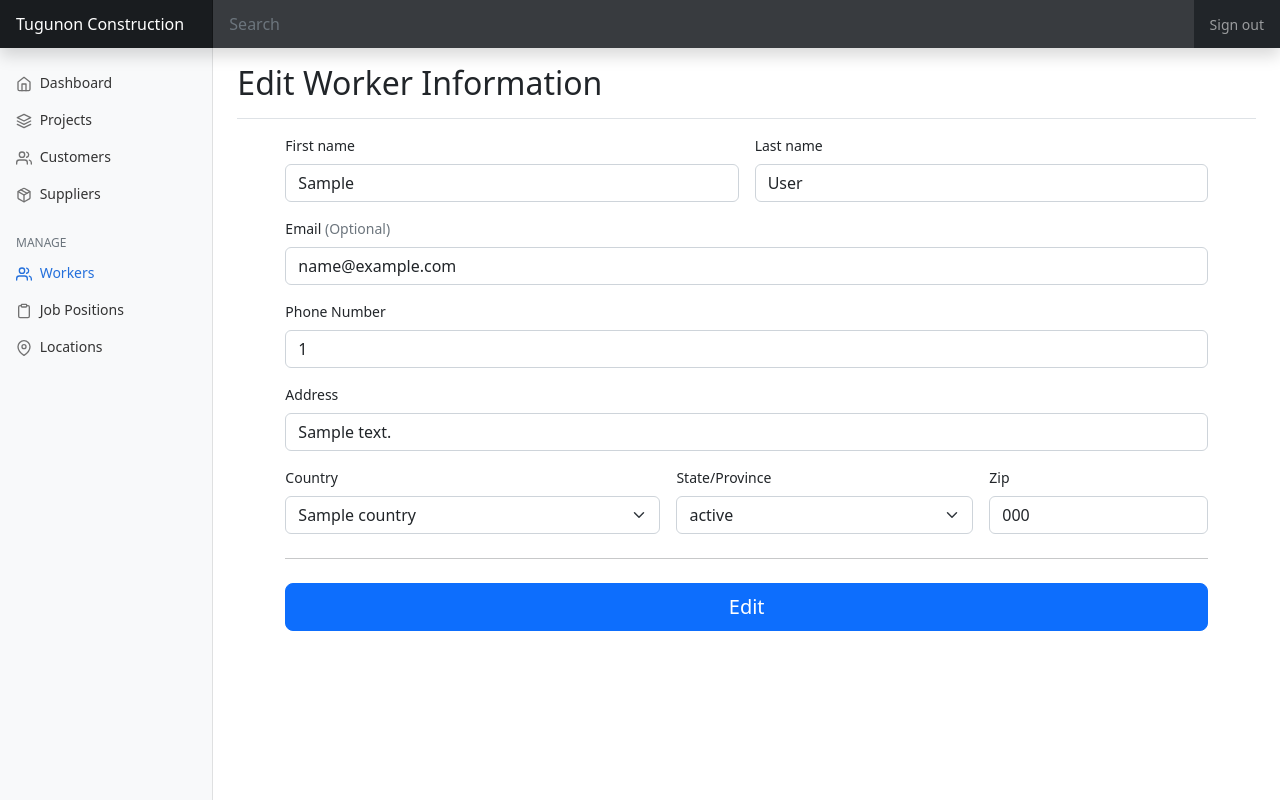
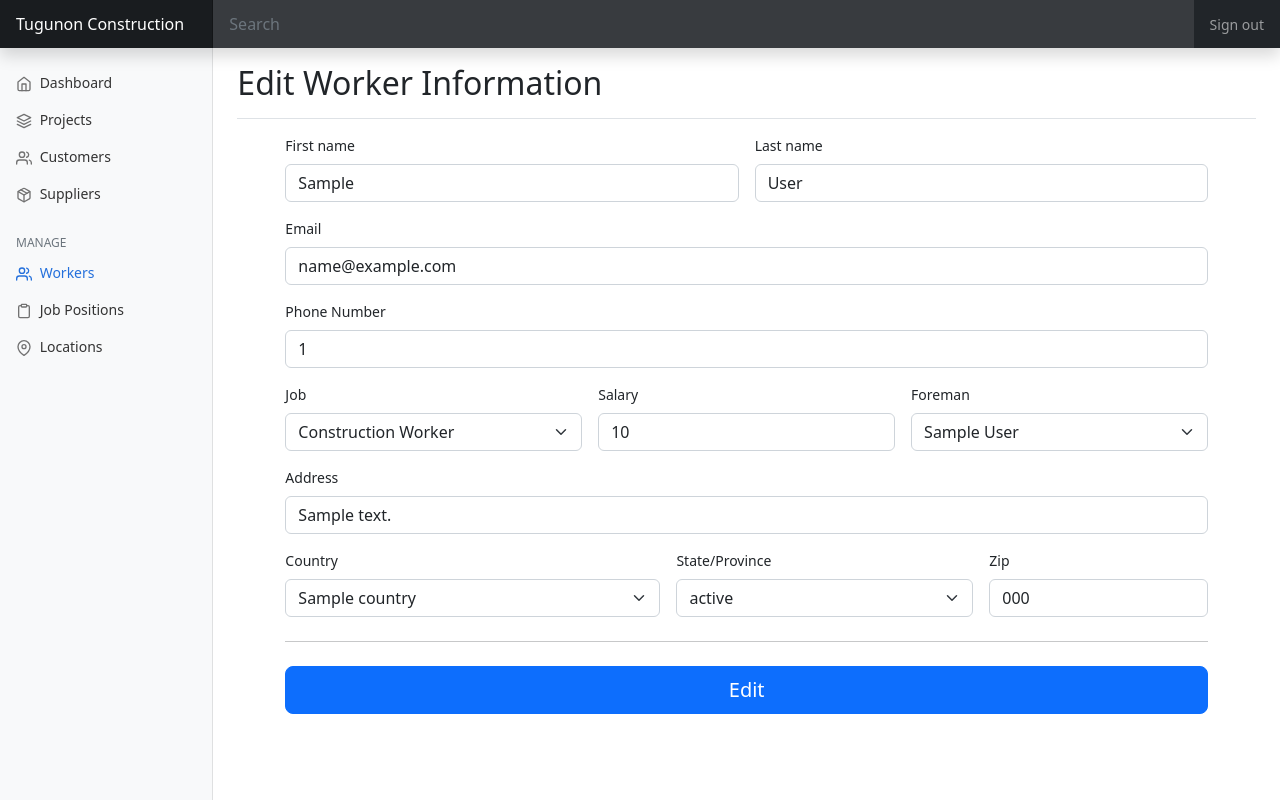
Before and after one commit to orbijo/im2-final-mvc, a PHP site: the page made by app/views/workers/show.view.php in a window 1280 px wide. Run offline with PHP 8.4, Linux system fonts and the light colour scheme; the template is opened without the code that fills it: most values are stand-ins (such as "Sample title", 1, 10 or a date in 2020); some libraries are stand-ins or nearby versions.

Commit message:
can now edit workers except their locations

```diff
--- a/app/views/workers/show.view.php
+++ b/app/views/workers/show.view.php
@@ -152,11 +152,12 @@
 				</div>
 
 				<?php if ($worker): ?>
-				<form class="needs-validation px-5" novalidate>
+				<form action="<?=ROOT?>/workers/update" method="post" class="needs-validation px-5" novalidate>
+					<input type="hidden" name="worker_id" value="<?= $worker->worker_id ?>" />
 					<div class="row g-3">
 						<div class="col-sm-6">
-							<label for="firstName" class="form-label">First name</label>
-							<input type="text" class="form-control" id="firstName"
+							<label for="first_name" class="form-label">First name</label>
+							<input name="first_name" type="text" class="form-control" id="first_name"
 								placeholder="<?= $worker->first_name ?>" value="<?= $worker->first_name ?>" required>
 							<div class="invalid-feedback">
 								Valid first name is required.
@@ -164,8 +165,8 @@
 						</div>
 
 						<div class="col-sm-6">
-							<label for="lastName" class="form-label">Last name</label>
-							<input type="text" class="form-control" id="lastName"
+							<label for="last_name" class="form-label">Last name</label>
+							<input name="last_name" type="text" class="form-control" id="last_name"
 								placeholder="<?= $worker->last_name ?>" value="<?= $worker->last_name ?>" required>
 							<div class="invalid-feedback">
 								Valid last name is required.
@@ -173,19 +174,18 @@
 						</div>
 
 						<div class="col-12">
-							<label for="email" class="form-label">Email <span
-									class="text-muted">(Optional)</span></label>
-							<input type="email" class="form-control" id="email" placeholder="<?= $worker->email ?>"
-								value="<?= $worker->email ?>">
+							<label for="email" class="form-label">Email</label>
+							<input name="email" type="email" class="form-control" id="email" placeholder="<?= $worker->email ?>"
+								value="<?= $worker->email ?>" required>
 							<div class="invalid-feedback">
 								Please enter a valid email address.
 							</div>
 						</div>
 
 						<div class="col-12">
-							<label for="username" class="form-label">Phone Number</label>
+							<label for="phone_number" class="form-label">Phone Number</label>
 							<div class="input-group has-validation">
-								<input type="text" class="form-control" id="phonenumber"
+								<input name="phone_number" type="text" class="form-control" id="phone_number"
 									placeholder="<?= $worker->phone_number ?>" value="<?= $worker->phone_number ?>"
 									required>
 								<div class="invalid-feedback">
@@ -194,9 +194,56 @@
 							</div>
 						</div>
 
+						<div class="col-4">
+							<label for="job_id" class="form-label">Job</label>
+							<select name="job_id" class="form-select" id="job_id" required>
+
+								<?php if($worker->job_id == 2): ?>
+									<option value="1">Construction Worker</option>
+									<option selected value="2">Foreman</option>
+								<?php else: ?>
+									<option selected value="1">Construction Worker</option>
+									<option value="2">Foreman</option>
+								<?php endif; ?>
+
+							</select>
+							<div class="invalid-feedback">
+								Select a job
+							</div>
+						</div>
+
+						<div class="col-4">
+							<label for="salary" class="form-label">Salary</label>
+							<input name="salary" type="text" class="form-control" id="salary" placeholder="<?= $worker->salary ?>"
+								value="<?= $worker->salary ?>" required>
+							<div class="invalid-feedback">
+								Please enter a valid amount
+							</div>
+						</div>
+						<?php if($worker->job_id!=2): ?>
+						<div class="col-4">
+							<label for="foreman" class="form-label">Foreman</label>
+							<select name="foreman_id" class="form-select" id="foreman" required>
+
+
+									<?php foreach ($foremen as $foreman): ?>
+										<?php if($worker->foreman_id == $foreman->worker_id):?>
+											<option selected value="<?=$foreman->worker_id?>"><?=$foreman->first_name?> <?=$foreman->last_name?></option>
+										<?php else: ?>
+											<option value="<?=$foreman->worker_id?>"><?=$foreman->first_name?> <?=$foreman->last_name?></option>
+										<?php endif; ?>
+									<?php endforeach; ?>
+
+							</select>
+							<div class="invalid-feedback">
+								Please enter an address.
+							</div>
+						</div>
+						<?php endif ?>
+
 						<div class="col-12">
 							<label for="address" class="form-label">Address</label>
-							<input type="text" class="form-control" id="address" placeholder="<?= $worker->address ?>"
+							<input name="address" type="text" class="form-control" id="address" placeholder="<?= $worker->address ?>"
 								value="<?= $worker->address ?>" required>
 							<div class="invalid-feedback">
 								Please enter an address.
@@ -205,7 +252,7 @@
 
 						<div class="col-md-5">
 							<label for="country" class="form-label">Country</label>
-							<select class="form-select" id="country" required>
+							<select name="country_id" class="form-select" id="country" required>
 								<option value="">Choose...</option>
 								<?php if ($countries): ?>
 								<?php foreach ($countries as $key => $value): ?>
@@ -228,14 +275,14 @@
 
 						<div class="col-md-4">
 							<label for="state_province" class="form-label">State/Province</label>
-							<select class="form-select" id="state_province" required>
+							<select name="state_province" class="form-select" id="state_province" required>
 								<option value="">Choose...</option>
 								<?php foreach ($state_provinces as $key => $value): ?>
 								<?php if ($value->state_province == $worker->state_province): ?>
 								<option selected value="<?= $value->state_province ?>">
 									<?= $value->state_province ?>
 								</option>
-									<?php elseif($value->country_id == $worker->country_id): ?>
+								<?php elseif ($value->country_id == $worker->country_id): ?>
 								<option value="<?= $value->state_province ?>">
 									<?= $value->state_province ?>
 								</option>
@@ -249,7 +296,7 @@
 
 						<div class="col-md-3">
 							<label for="postal_code" class="form-label">Zip</label>
-							<input type="text" class="form-control" id="<?= $worker->postal_code ?>"
+							<input name="postal_code" type="text" class="form-control" id="postal_code"
 								placeholder="<?= $worker->postal_code ?>" value="<?= $worker->postal_code ?>" required>
 							<div class="invalid-feedback">
 								Zip code required.
@@ -259,7 +306,7 @@
 
 					<hr class="my-4">
 
-					<button class="w-100 btn btn-primary btn-lg" type="submit">Edit</button>
+					<button class="w-100 btn btn-primary btn-lg" type="submit" value="submit" name="submit">Edit</button>
 				</form>
 				<?php else: ?>
 				<div class="d-flex justify-content-center">
```
Also changed, not shown: app/controllers/Workers.php (+14 -0 lines), app/core/functions.php (+7 -0 lines). Lines whose indentation alone changed are shown as unchanged.
